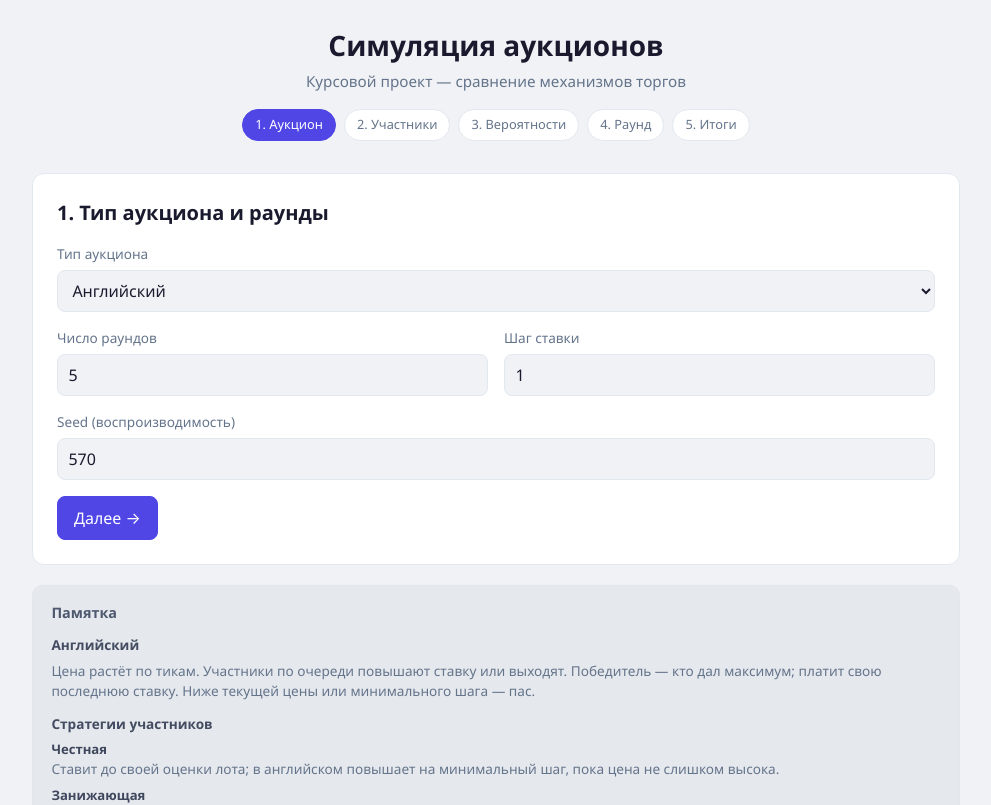
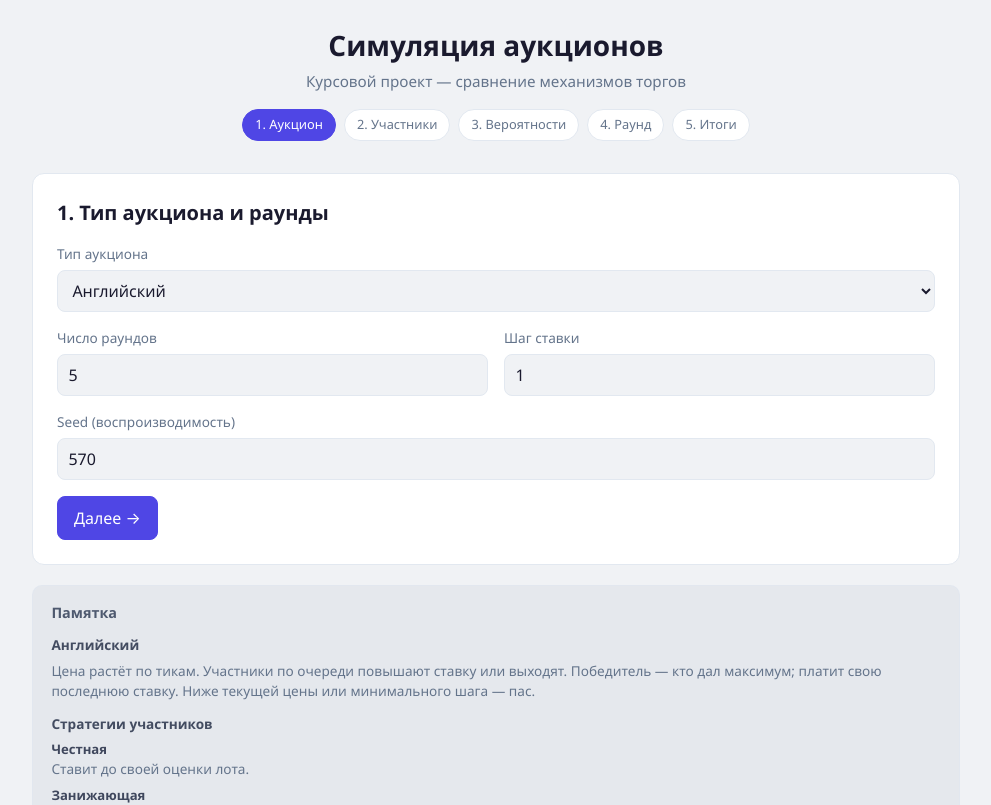
Before and after one commit to matv864/auctions, a React (Vite) app in the folder auctions-simulating/: page / in a window 1280 px wide. Shown: the top 805 px of the page, without its empty margins (144-1135 px from the left). Built offline with nearby package versions, Linux system fonts and the light colour scheme.

Commit message:
main part is ready

```diff
--- a/auctions-simulating/src/content/reference.ts
+++ b/auctions-simulating/src/content/reference.ts
@@ -9,7 +9,7 @@ export const STRATEGY_LABELS: Record<StrategyKind, string> = {
 
 export const STRATEGY_HINTS: Record<StrategyKind, string> = {
   truthful:
-    'Ставит до своей оценки лота; в английском повышает на минимальный шаг, пока цена не слишком высока.',
+    'Ставит до своей оценки лота.',
   shade:
     'Занижает ставки (около 75% от оценки), чтобы платить меньше при победе.',
   aggressive:
--- a/auctions-simulating/src/simulation/strategies.ts
+++ b/auctions-simulating/src/simulation/strategies.ts
@@ -133,6 +133,13 @@ export function decideSealed(
   }
 
   let amount = maxBid
+  if (config.auctionType === 'sealed_first') {
+    if (player.strategy === 'truthful') {
+      amount = player.valuation-1
+    } else if (player.strategy === 'aggressive') {
+      amount = Math.floor(player.valuation * 0.9)
+    }
+  }
   if (player.collusionRole === 'favored' && collusion.sellerCollusion) {
     amount = player.valuation
   }
```
